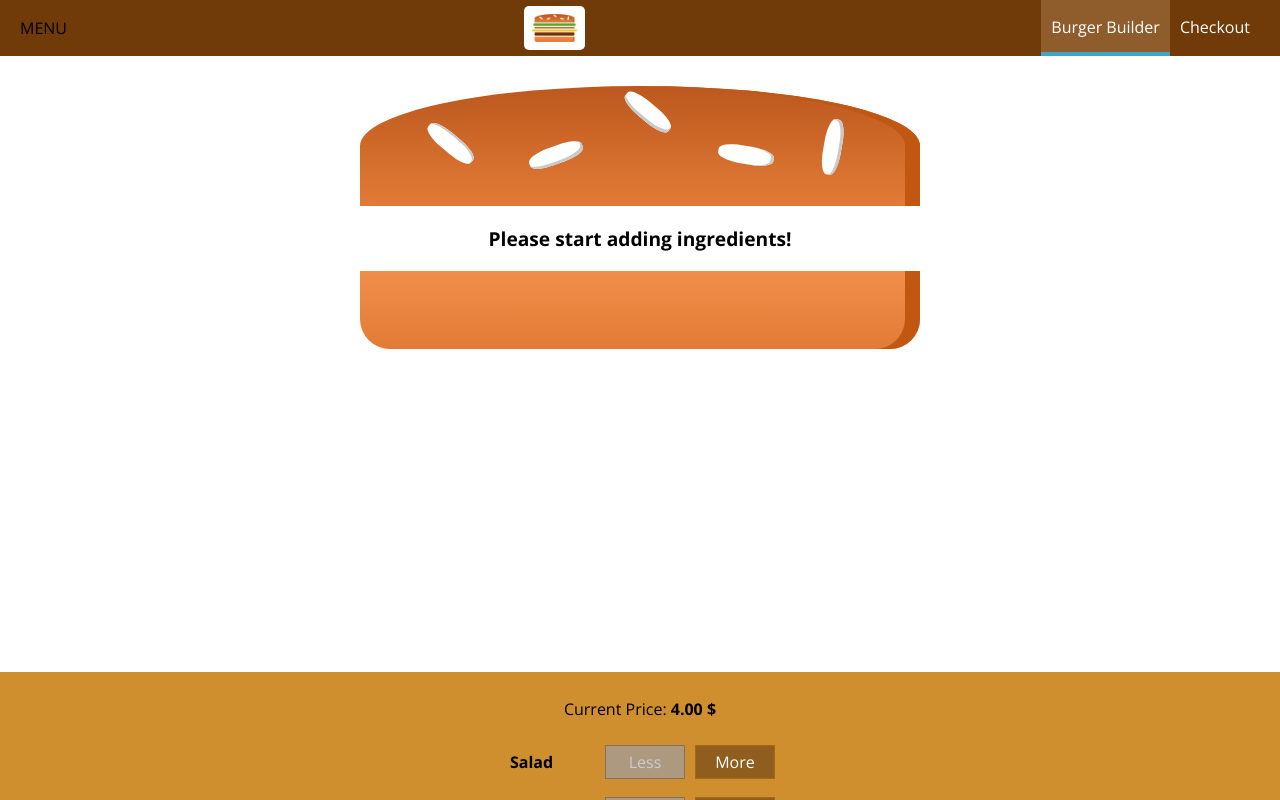
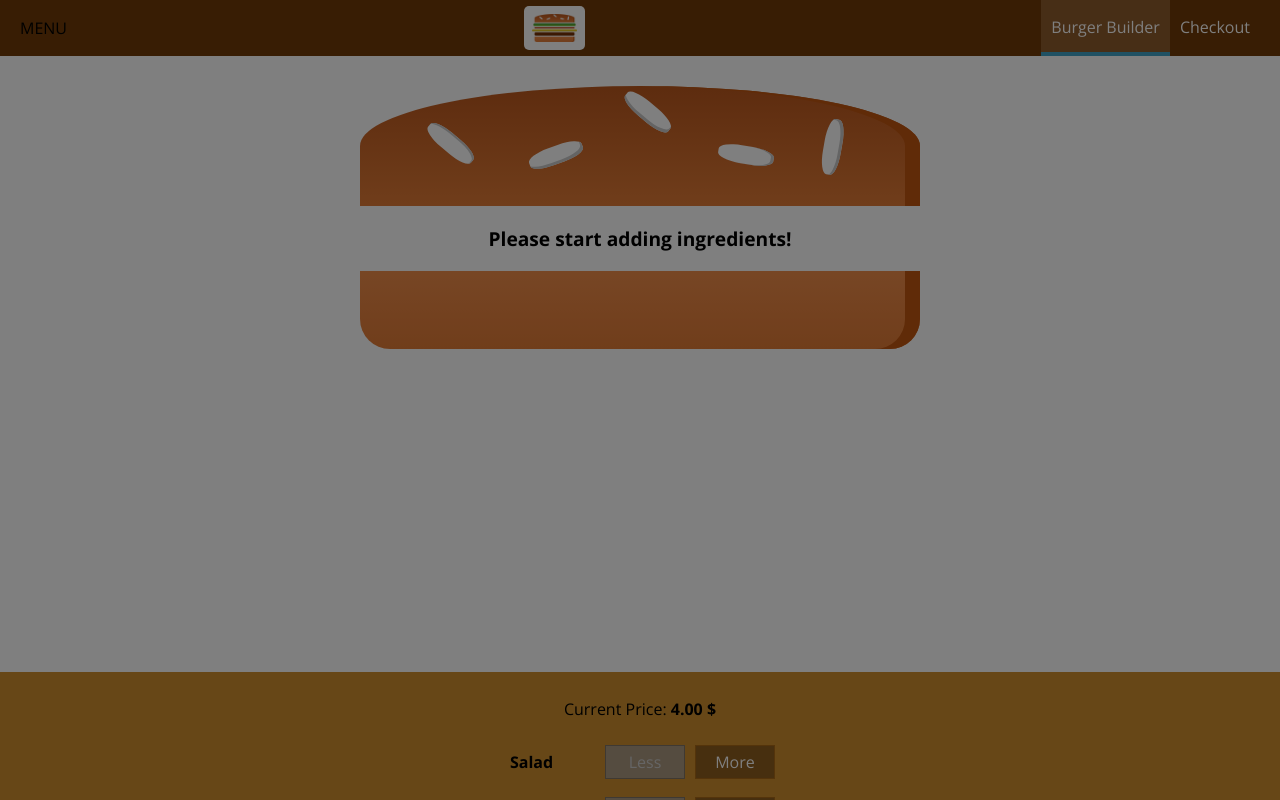
Before and after one commit to marcostellin/ReactUdemyCourse, a React app in the folder burger-app/: page / in a window 1280 px wide. Shown: the top 800 px of the page. Built offline with nearby package versions, Linux system fonts and the light colour scheme.

Commit message:
Conditionally show SideDrawer

```diff
--- a/burger-app/src/components/Layout/Layout.js
+++ b/burger-app/src/components/Layout/Layout.js
@@ -1,18 +1,32 @@
-import React from 'react';
+import React, { Component } from 'react';
 import Aux from '../../hoc/Auxiliary';
 import Toolbar from '../Navigation/Toolbar/Toolbar';
 import SideDrawer from '../Navigation/SideDrawer/SideDrawer';
 
 import classes from './Layout.css';
 
-const layout = (props) => (
+class Layout extends Component {
+
+    state = {
+        showSideDrawer: true
+    }
+
+    sideDrawerClosedHandler = () => {
+        this.setState({showSideDrawer: false});
+    }
+
+    render () {
+        return (
             <Aux>
                 <Toolbar />
-        <SideDrawer />
+                <SideDrawer open={this.state.showSideDrawer} closed={this.sideDrawerClosedHandler}/>
                 <main className={classes.Content}>
-            {props.children}
+                    {this.props.children}
                 </main>
             </Aux>
         );
+    };
+}
 
-export default layout;
+
+export default Layout;
--- a/burger-app/src/components/Navigation/SideDrawer/SideDrawer.js
+++ b/burger-app/src/components/Navigation/SideDrawer/SideDrawer.js
@@ -1,13 +1,17 @@
 import React from 'react';
 import Logo from '../../Logo/Logo';
 import NavigationItems from '../NavigationItems/NavigationItems';
+import Backdrop from '../../UI/Backdrop/Backdrop';
+import Aux from '../../../hoc/Auxiliary';
 
 import classes from './SideDrawer.css';
 
 const sideDrawer = (props) => {
 
     return (
-        <div className={classes.SideDrawer}>
+        <Aux>
+            <Backdrop show={props.open} clicked={props.closed}/>
+            <div className={[classes.SideDrawer, props.open ? classes.Open : classes.Closed].join(' ')}>
                 <div className={classes.Logo}>
                     <Logo />
                 </div>
@@ -15,6 +19,8 @@
                     <NavigationItems />
                 </nav>
             </div>
+        </Aux>
+
     );
 }
 
```
Lines whose indentation alone changed are shown as unchanged.
